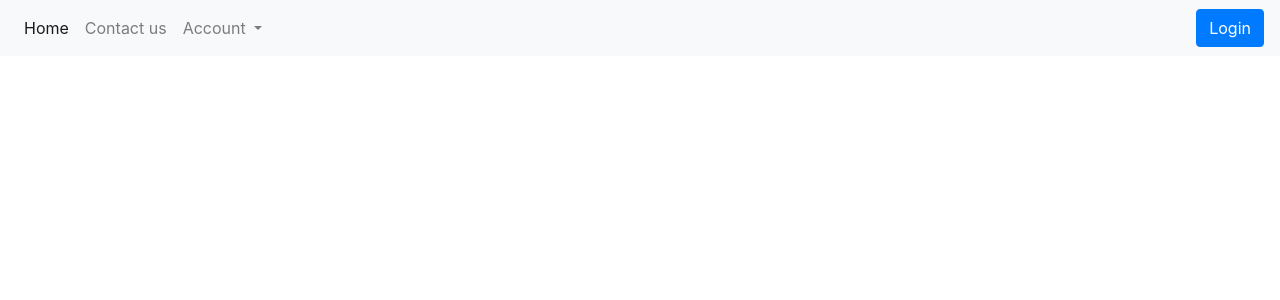
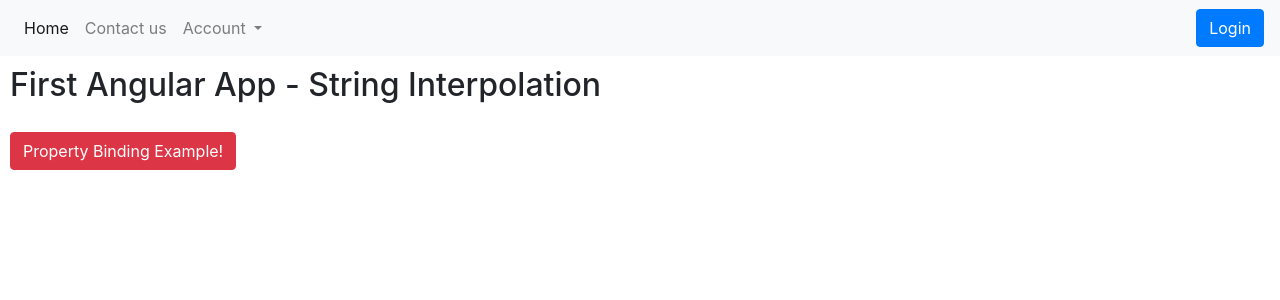
Before and after one commit to gpavankv/BankingApp, an Angular app: page / in a window 1280 px wide. Shown: the top 300 px of the page. Built offline with nearby package versions, Linux system fonts and the light colour scheme.

Commit message:
interpolation and Property binging examples in appComponent.

```diff
--- a/src/app/app.component.html
+++ b/src/app/app.component.html
@@ -1 +1,8 @@
 <app-header></app-header>
+<div style="padding: 10px">
+  <h2>
+    {{title}} - String Interpolation
+  </h2>
+</div>
+
+<button [class]="classBtnValue" style="margin: 10px">Property Binding Example!</button>
--- a/src/app/app.component.ts
+++ b/src/app/app.component.ts
@@ -1,10 +1,31 @@
-import { Component } from '@angular/core';
+import { Component, OnInit } from '@angular/core';
 
 @Component({
   selector: 'app-root',
   templateUrl: './app.component.html',
   styleUrls: ['./app.component.css']
 })
-export class AppComponent {
-  title = 'app';
+export class AppComponent implements OnInit {
+  title = 'First Angular App';
+  btnValue = true;
+  classBtnValue = '';
+
+  buttonToggle(){
+    if(this.btnValue == true){
+      this.classBtnValue = 'btn btn-primary';
+      this.btnValue  = false;
+      console.log("prim");
+    }
+    else{
+      this.classBtnValue = 'btn btn-danger';
+      this.btnValue = true;
+      console.log("dang");
+    }
+  }
+
+  ngOnInit() {
+    setInterval(()=> {
+      this.buttonToggle(); },2000);
+  }
+
 }
```
